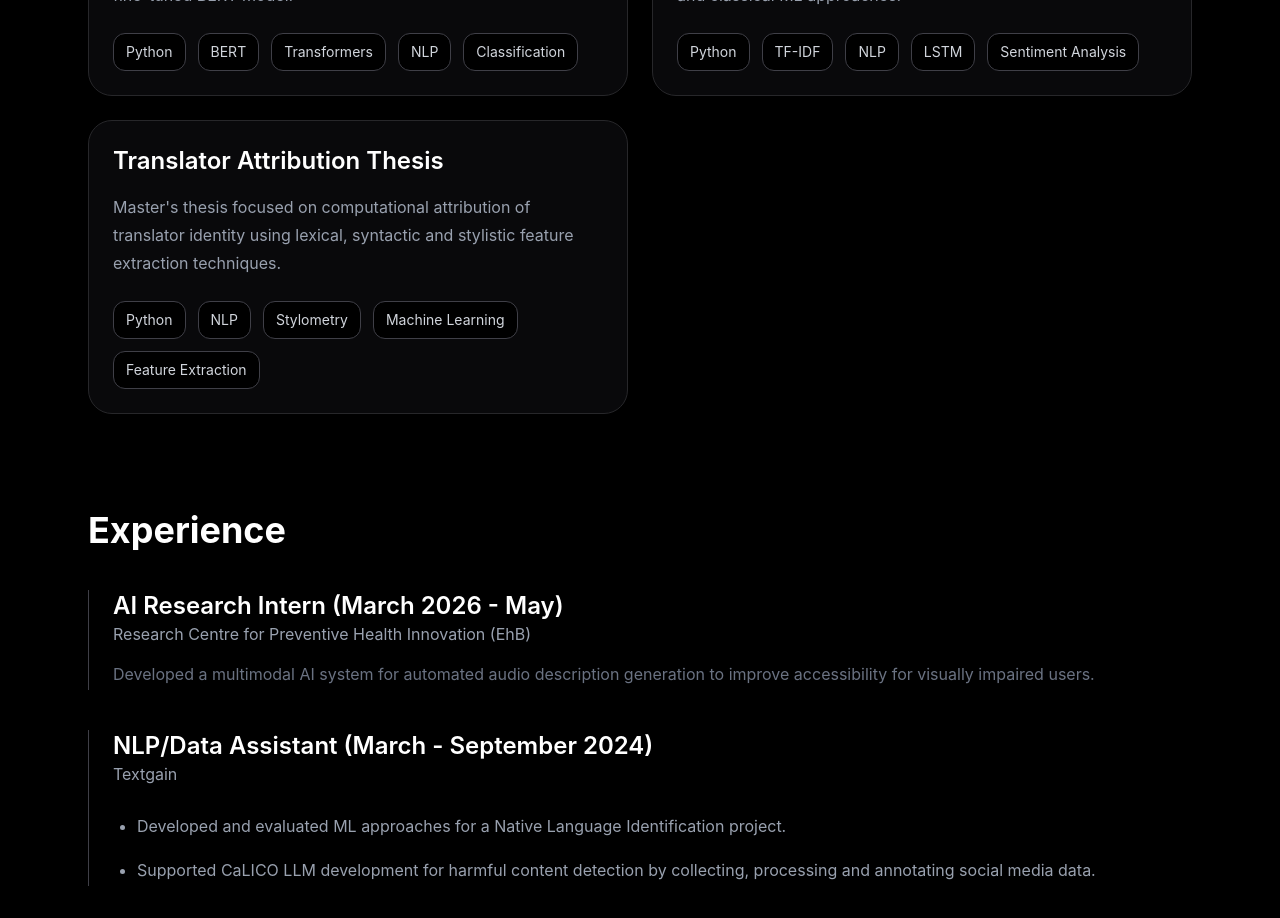
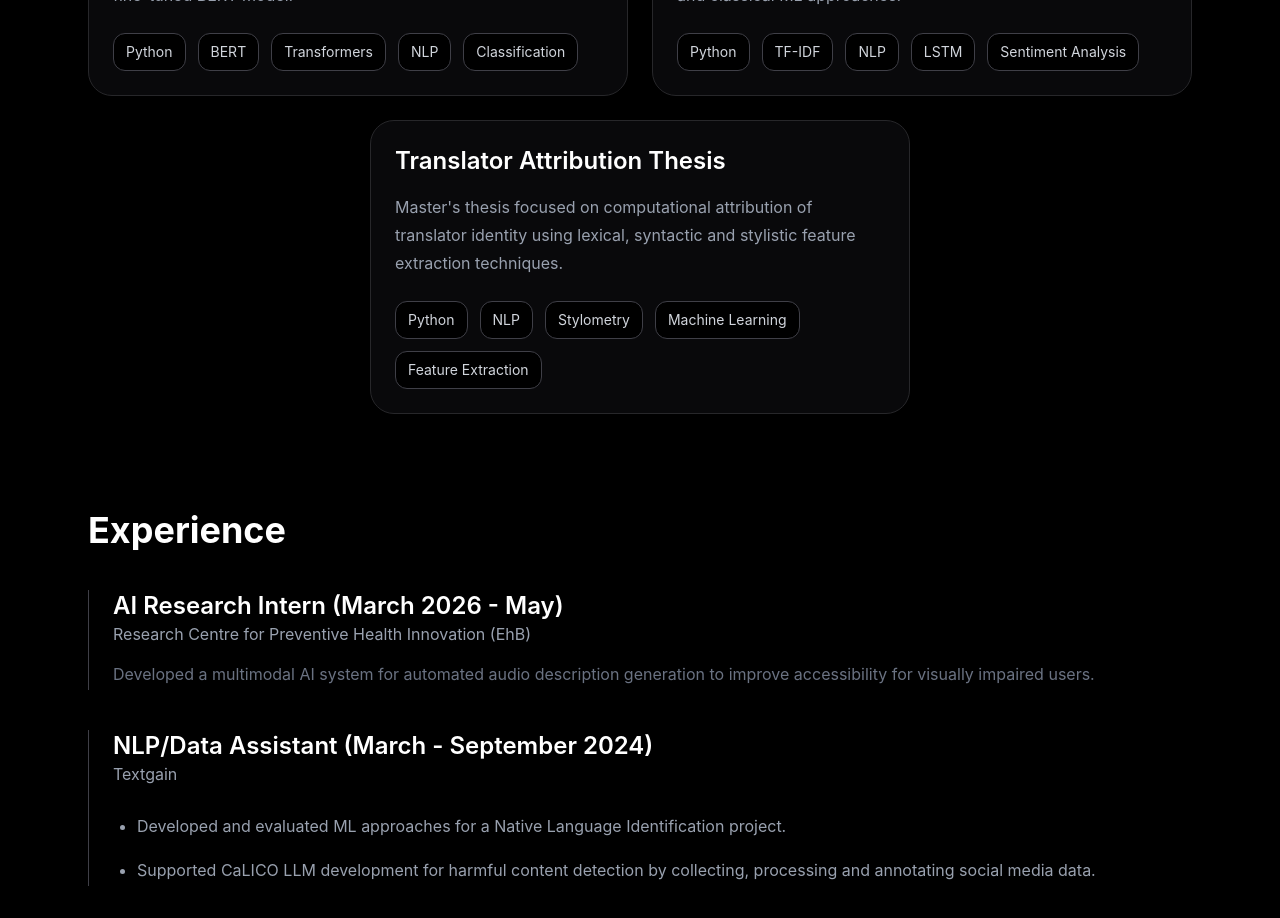
Before and after one commit to YuliiaFilippova/yuliiafilippova, a React (Vite) app: page / in a window 1280 px wide. Shown: the part 3000-3918 px from the top of the page. Built offline with nearby package versions, Linux system fonts and the light colour scheme.

Commit message:
update portfolio

```diff
--- a/src/App.jsx
+++ b/src/App.jsx
@@ -436,7 +436,7 @@ function App() {
           </div>
 
           {/* PROJECT */}
-          <div className="bg-zinc-950 border border-zinc-800 rounded-3xl p-6">
+          <div className="bg-zinc-950 border border-zinc-800 rounded-3xl p-6 md:col-span-2 md:w-[calc(50%-0.75rem)] md:justify-self-center">
 
             <h3 className="text-2xl font-semibold mb-4">
               Translator Attribution Thesis
```
